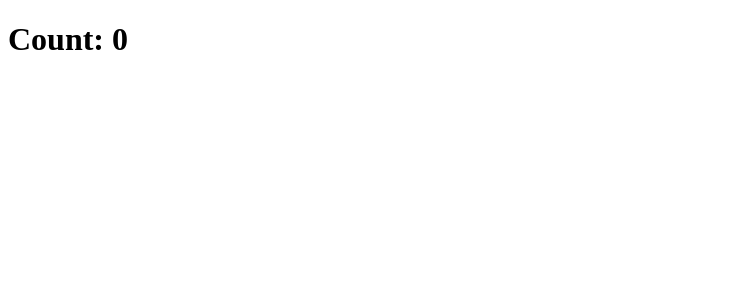
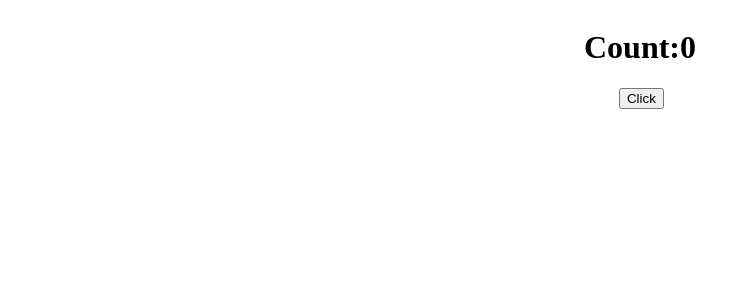
Before and after one commit to mate-academy/react_counter, a React (Create React App) app: page / in a window 1280 px wide. Shown: the top 300 px of the page, without its empty margins (0-749 px from the left). Built offline with nearby package versions, Linux system fonts and the light colour scheme; the HTML template or start-up script is replaced by a standard one.

Commit message:
final 1.0

```diff
--- a/src/App.css
+++ b/src/App.css
@@ -0,0 +1,8 @@
+body {
+  display: flex;
+  justify-content: center;
+}
+
+button {
+  margin-left: 35px;
+}
--- a/src/App.js
+++ b/src/App.js
@@ -1,8 +1,8 @@
 import React from 'react';
-import './App.css';
+import Counter from './Counter';
 
 const App = () => (
-  <h1>Count: 0</h1>
+  <Counter />
 );
 
 export default App;
--- /dev/null
+++ b/src/Counter.js
@@ -0,0 +1,33 @@
+import React from 'react';
+import './App.css';
+
+class Counter extends React.Component {
+  state = {
+    count: 0,
+  }
+
+  addCount = (event) => {
+    this.setState(previous => (
+      { count: previous.count + 1 }
+    ));
+  }
+
+  render() {
+    return (
+      <>
+        <h1>
+          Count:
+          {this.state.count}
+        </h1>
+        <button
+          onClick={this.addCount}
+          type="button"
+        >
+          Click
+        </button>
+      </>
+    );
+  }
+}
+
+export default Counter;
```
Also changed, not shown: 1 other file (tests, documents, lock files or other folders).
